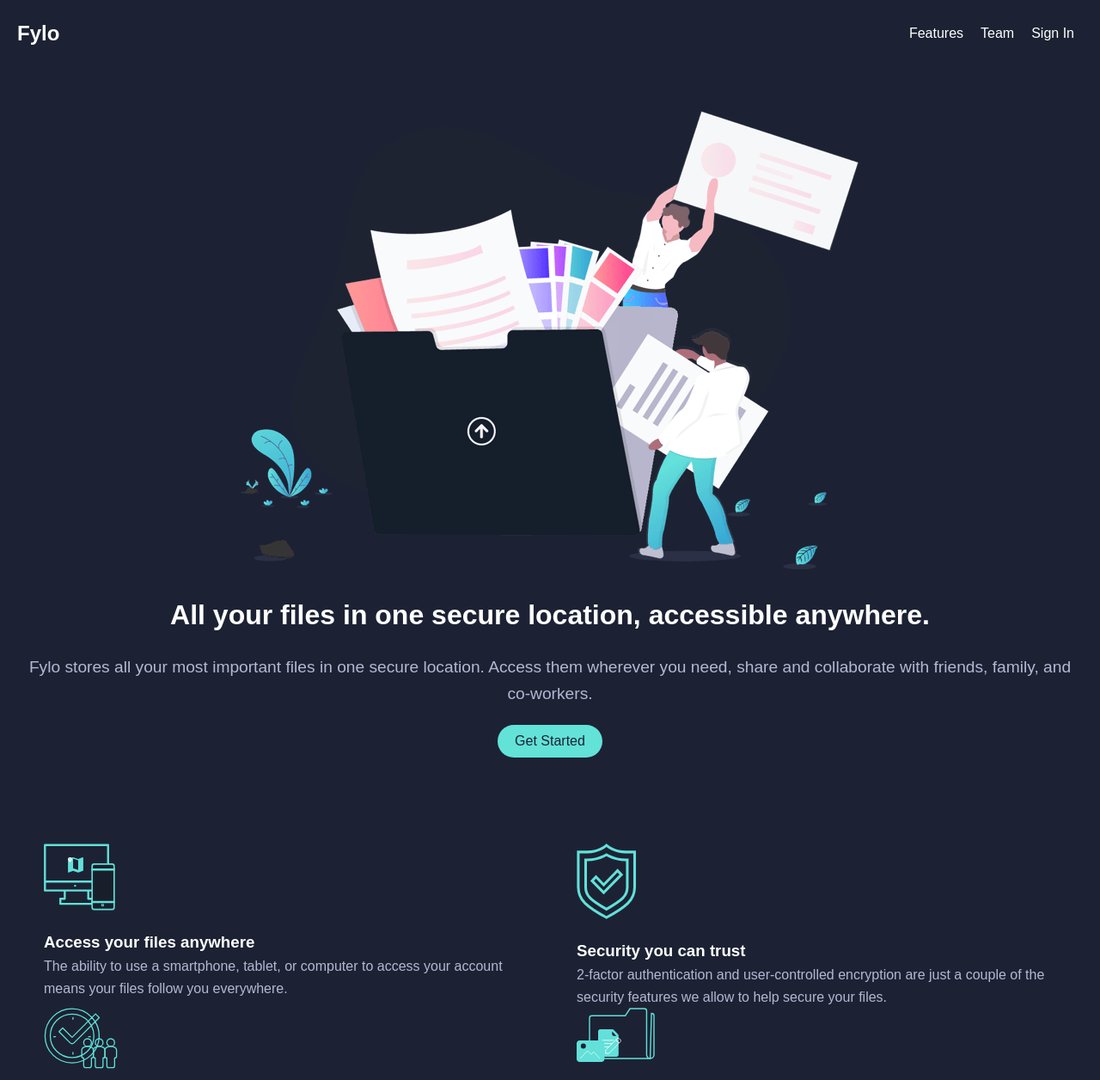
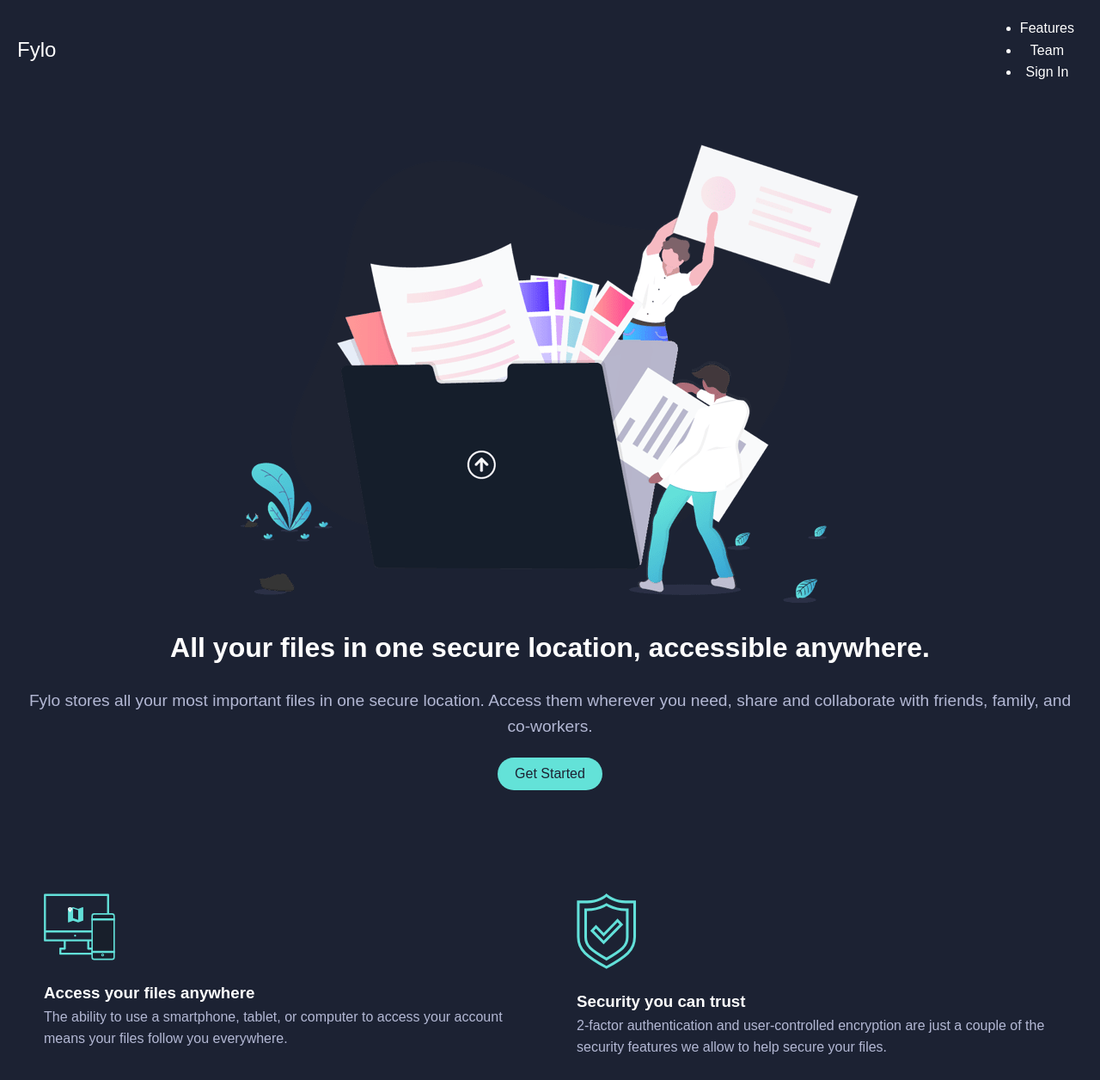
Before and after one commit to GEORGE858/fylo-landing, a plain HTML site: page index.html in a window 1280 px wide. Shown: the top 1256 px of the page at 86% size. Drawn offline with Linux system fonts and the light colour scheme.

Commit message:
fixing css error

```diff
--- a/style.css
+++ b/style.css
@@ -24,10 +24,6 @@
 
   .header .logo {
     font-size: 1.5em;
-    font-weight: bold;
-  }
-
-  .header nav ul {
     display: flex;
     list-style: none;
   }
@@ -84,7 +80,7 @@
   .feature {
     flex-basis: 45%;
     max-width: 45%;
-
+    margin: 20px 0;
     text-align: left;
   }
 
@@ -199,5 +195,4 @@
     color: #b3b8d4;
     margin: 0 10px;
     text-decoration: none;
-    font
   }
```
